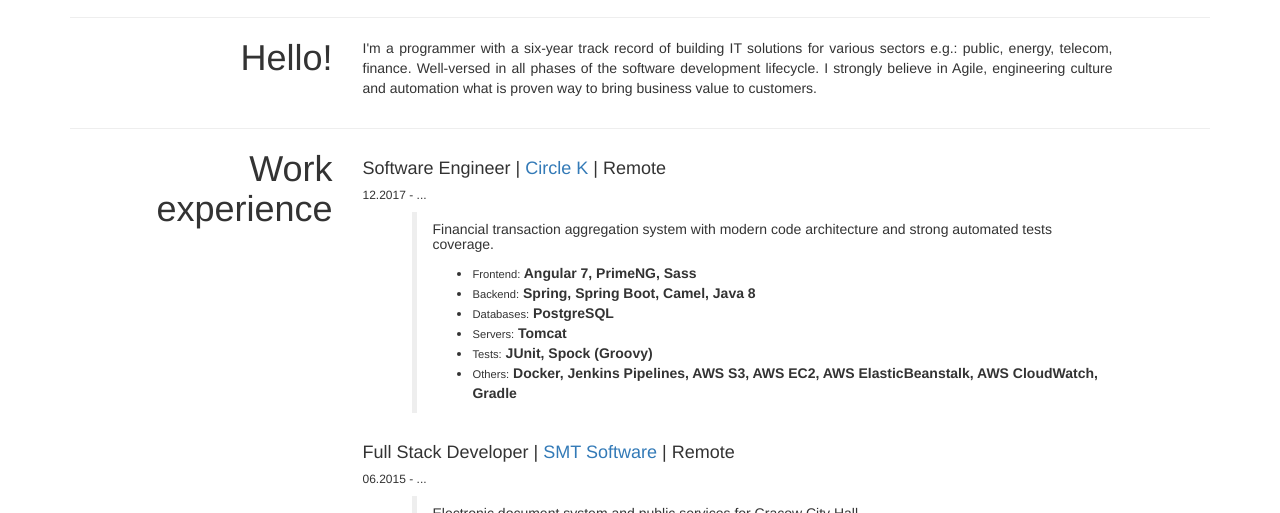
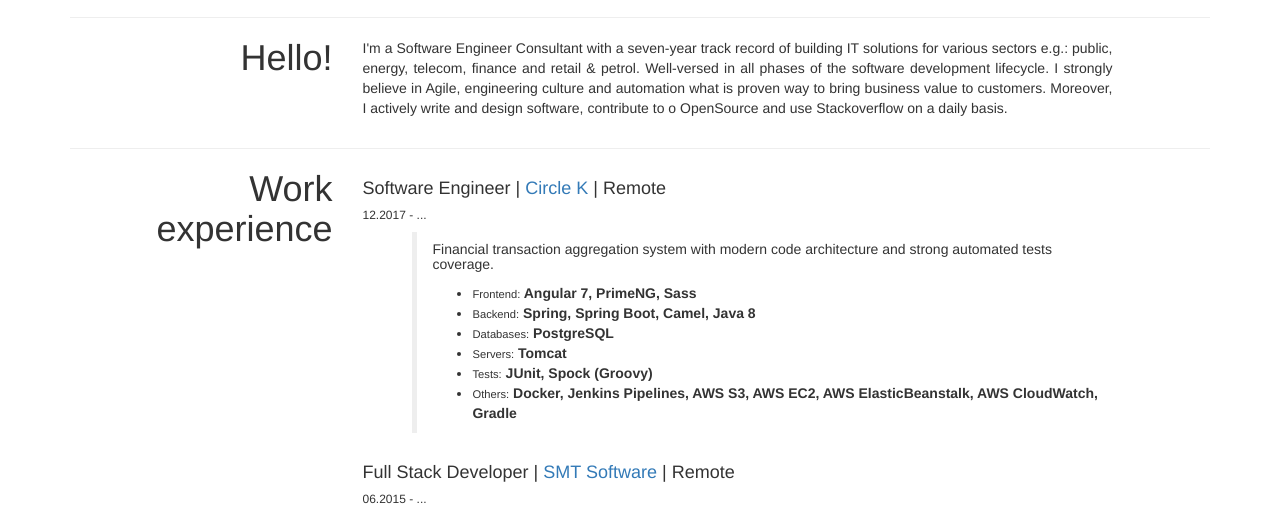
Before and after one commit to piotrkorlaga/piotrkorlaga.github.io, a plain HTML site: page index.html in a window 1280 px wide. Shown: the part 218-731 px from the top of the page. Drawn offline with Linux system fonts and the light colour scheme.

Commit message:
update summary

```diff
--- a/index.html
+++ b/index.html
@@ -3,7 +3,7 @@
 <head>
     <meta charset="UTF-8">
     <meta name="viewport" content="width=device-width, initial-scale=1.0">
-    <title>Piotr Korlaga | Java Developer | Resume</title>
+    <title>Piotr Korlaga | Software Engineer Consultant | Resume</title>
 
     <link rel="stylesheet" href="bootstrap-social/bootstrap-social.css">
     <link rel="stylesheet" href="bootstrap/dist/css/bootstrap.min.css">
@@ -56,10 +56,12 @@
             <h1>Hello!</h1>
         </div>
         <div class="col-sm-8"><p class="text-justify">
-            I'm a programmer with a six-year track record of building IT solutions for various sectors
-            e.g.: public, energy, telecom, finance. Well-versed in all phases of the
+            I'm a Software Engineer Consultant with a seven-year track record of building IT solutions for various sectors
+            e.g.: public, energy, telecom, finance and retail & petrol. Well-versed in all phases of the
             software development lifecycle. I strongly believe in Agile, engineering culture and automation what is proven way to bring
             business value to customers.
+
+            Moreover, I actively write and design software, contribute to o OpenSource and use Stackoverflow on a daily basis.
         </p></div>
     </section>
     <hr/>
```
